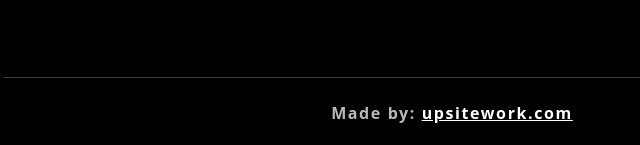
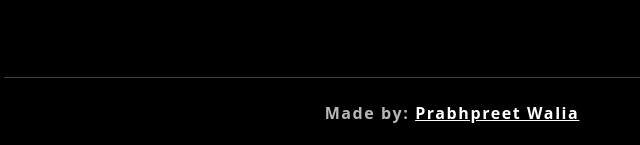
Before and after one commit to PrabhpreetWalia/ekjotcollection.com, a plain HTML site: page accessories.html in a window 1280 px wide. Shown: the part 4585-4730 px from the top of the page, 188-828 px from the left. Drawn offline with Linux system fonts and the light colour scheme.

Commit message:
bugs fixed

```diff
--- a/accessories.html
+++ b/accessories.html
@@ -188,8 +188,8 @@
         <div class="footer--creater">
           <h4>
             Made by:
-            <a href="http://www.upsitework.com" target="_blank">
-              <span class="footer--creater-site">upsitework.com</span>
+            <a href="https://www.linkedin.com/in/prabhpreeet/" target="_blank">
+              <span class="footer--creater-site">Prabhpreet Walia</span>
             </a>
           </h4>
         </div>
```
Also changed, not shown: jewellery.html (+2 -2 lines), jutti.html (+2 -2 lines), suits.html (+2 -2 lines).
